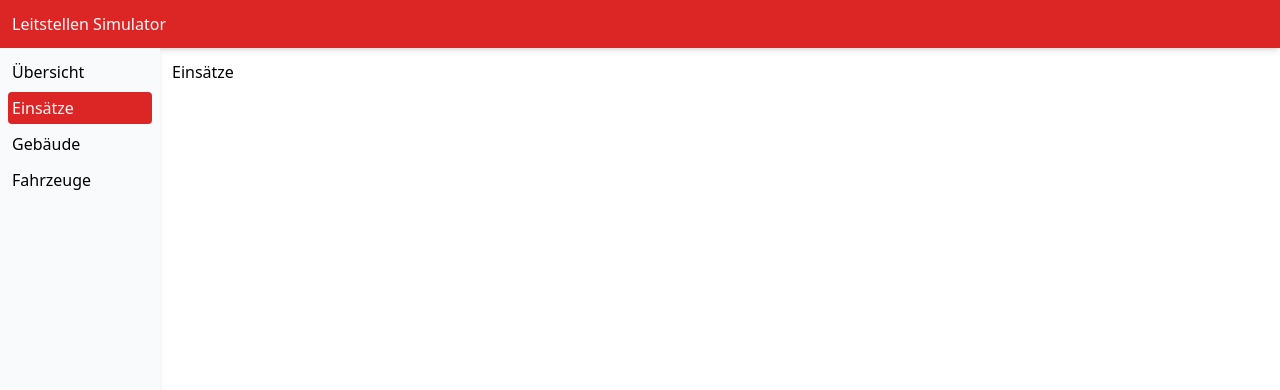
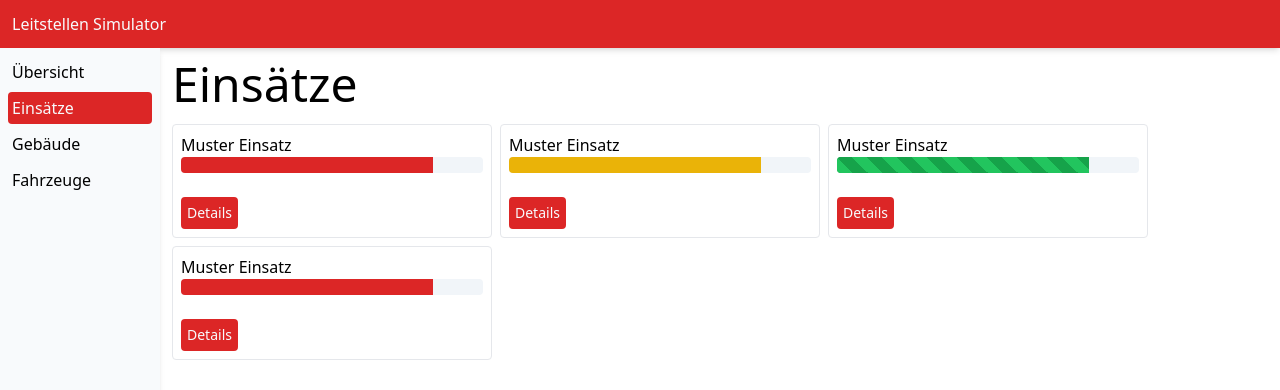
Before and after one commit to LeitstellenSimulator/game, a Nuxt app: page /missions in a window 1280 px wide. Shown: the top 390 px of the page. Built offline with nearby package versions, Linux system fonts and the light colour scheme.

Commit message:
Mission view

```diff
--- /dev/null
+++ b/components/MissionCard.vue
@@ -0,0 +1,73 @@
+<template>
+  <base-card class="mission-card">
+    <p>{{ mission.name }}</p>
+    <base-progress
+      :max="mission.duration"
+      :value="mission.current"
+      :animate="makeAnimate()"
+      :variant="makeVariant()"
+    />
+    <br />
+    <base-button size="sm">Details</base-button>
+  </base-card>
+</template>
+
+<script lang="ts">
+import { defineComponent } from "vue";
+import { MissionState } from "~/enums/MissionState";
+import { Mission } from "~/types/mission";
+
+export default defineComponent({
+  name: "MissionCard",
+  props: {
+    mission: {
+      type: Object,
+      default: () => {
+        return {
+          id: "00000000-0000-0000-0000-000000000000",
+          state: MissionState.ALERTED,
+          name: "Muster Einsatz",
+          duration: 3600,
+          current: 3000,
+          messages: [],
+        } as Mission;
+      },
+    },
+  },
+  data() {
+    return {
+      animate: false,
+    };
+  },
+
+  methods: {
+    makeVariant(): String {
+      switch (this.mission.state) {
+        case MissionState.ALERTED:
+        case MissionState.MISSING_VEHICLE:
+          return "primary";
+        case MissionState.DISPATCHED:
+          return "yellow";
+        case MissionState.ARRIVED:
+          return "green";
+        default:
+          return "primary";
+      }
+    },
+    makeAnimate(): Boolean {
+      switch (this.mission.state) {
+        case MissionState.ARRIVED:
+          return true;
+        default:
+          return false;
+      }
+    },
+  },
+});
+</script>
+
+<style scoped>
+.mission-card {
+  @apply max-w-sm w-80;
+}
+</style>
--- a/components/baseComponents/BaseButton.vue
+++ b/components/baseComponents/BaseButton.vue
@@ -1,7 +1,7 @@
 <template>
   <button
     class="btn"
-    :class="'btn-' + variant"
+    :class="'btn-' + variant + ' btn-' + size"
     :disabled="disabled"
     :type="type"
     @click="$emit('click', $event)"
@@ -23,6 +23,10 @@ export default defineComponent({
     type: {
       type: String,
       default: "button",
+    },
+    size: {
+      type: String,
+      default: "",
     },
     disabled: {
       type: Boolean,
@@ -60,4 +64,12 @@ export default defineComponent({
   hover:bg-slate-600 hover:text-slate-50
   disabled:bg-slate-400 disabled:border-slate-400 disabled:text-slate-50;
 }
+
+.btn.btn-sm {
+  @apply p-1 text-sm;
+}
+
+.btn.btn-lg {
+  @apply p-3 text-lg;
+}
 </style>
--- /dev/null
+++ b/components/baseComponents/BaseCard.vue
@@ -0,0 +1,19 @@
+<template>
+  <div class="card">
+    <slot />
+  </div>
+</template>
+
+<script lang="ts">
+import { defineComponent } from "vue";
+
+export default defineComponent({
+  name: "BaseCard",
+});
+</script>
+
+<style scoped>
+.card {
+  @apply border rounded p-2;
+}
+</style>
--- /dev/null
+++ b/components/baseComponents/BaseProgress.vue
@@ -0,0 +1,130 @@
+<template>
+  <div class="progressbar" :class="`${variant} ${animate ? 'animate' : ''}`">
+    <div
+      class="progress"
+      :style="'--width: ' + (value / (max - min)) * 100 + '%'"
+    ></div>
+  </div>
+</template>
+
+<script lang="ts">
+import { defineComponent } from "vue";
+
+export default defineComponent({
+  name: "BaseProgress",
+  props: {
+    min: {
+      type: Number,
+      default: 0,
+    },
+    max: {
+      type: Number,
+      default: 100,
+    },
+    value: {
+      type: Number,
+      default: 100,
+    },
+    variant: {
+      type: String,
+      default: "primary",
+    },
+    animate: {
+      type: Boolean,
+      default: false,
+    },
+  },
+});
+</script>
+
+<style scoped>
+.progressbar {
+  @apply h-4 rounded text-slate-50 overflow-hidden bg-slate-100;
+}
+
+.progressbar .progress {
+  @apply h-full;
+
+  width: var(--width);
+  background-size: 30px 30px;
+  animation: progress-bar-stripes 1.5s linear infinite;
+
+  @keyframes progress-bar-stripes {
+    from {
+      background-position: 60px 30px;
+    }
+
+    to {
+      background-position: 0 0;
+    }
+  }
+}
+
+.progressbar.primary .progress {
+  @apply bg-red-600;
+}
+
+.progressbar.primary.animate .progress {
+  background-image: linear-gradient(
+    45deg,
+    #dc2626 25%,
+    #ef4444 25%,
+    #ef4444 50%,
+    #dc2626 50%,
+    #dc2626 75%,
+    #ef4444 75%,
+    #ef4444
+  );
+}
+
+.progressbar.secondary .progress {
+  @apply bg-slate-600;
+}
+
+.progressbar.secondary.animate .progress {
+  background-image: linear-gradient(
+    45deg,
+    #475569 25%,
+    #64748b 25%,
+    #64748b 50%,
+    #475569 50%,
+    #475569 75%,
+    #64748b 75%,
+    #64748b
+  );
+}
+
+.progressbar.yellow .progress {
+  @apply bg-yellow-500;
+}
+
+.progressbar.yellow.animate .progress {
+  background-image: linear-gradient(
+    45deg,
+    #eab308 25%,
+    #facc15 25%,
+    #facc15 50%,
+    #eab308 50%,
+    #eab308 75%,
+    #facc15 75%,
+    #facc15
+  );
+}
+
+.progressbar.green .progress {
+  @apply bg-green-600;
+}
+
+.progressbar.green.animate .progress {
+  background-image: linear-gradient(
+    45deg,
+    #16a34a 25%,
+    #22c55e 25%,
+    #22c55e 50%,
+    #16a34a 50%,
+    #16a34a 75%,
+    #22c55e 75%,
+    #22c55e
+  );
+}
+</style>
--- /dev/null
+++ b/enums/MissionMessageType.ts
@@ -0,0 +1,5 @@
+export enum MissionMessageType {
+  ERROR = "ERROR",
+  HINT = "HINT",
+  SUCCESS = "SUCCESS",
+}
--- /dev/null
+++ b/enums/MissionState.ts
@@ -0,0 +1,6 @@
+export enum MissionState {
+  ALERTED = "ALERTED",
+  DISPATCHED = "DISPATCHED",
+  ARRIVED = "ARRIVED",
+  MISSING_VEHICLE = "MISSING_VEHICLE",
+}
--- a/pages/missions/index.vue
+++ b/pages/missions/index.vue
@@ -1,13 +1,86 @@
 <template>
-  <div>Einsätze</div>
+  <div>
+    <h1>Einsätze</h1>
+    <div class="missions">
+      <mission-card
+        v-for="mission of missions"
+        :key="mission.id"
+        :mission="mission"
+      />
+    </div>
+  </div>
 </template>
 
 <script lang="ts">
 import { defineComponent } from "vue";
+import { MissionState } from "~/enums/MissionState";
+import { Mission } from "~/types/mission";
+import { MissionMessageType } from "~/enums/MissionMessageType";
 
 export default defineComponent({
   name: "index",
+  data() {
+    return {
+      missions: [
+        {
+          id: "00000000-0000-0000-0000-000000000000",
+          state: MissionState.ALERTED,
+          name: "Muster Einsatz",
+          duration: 3600,
+          current: 3000,
+          messages: [],
+        },
+        {
+          id: "00000000-0000-0000-0000-000000000001",
+          state: MissionState.DISPATCHED,
+          name: "Muster Einsatz",
+          duration: 3600,
+          current: 3000,
+          messages: [
+            {
+              type: MissionMessageType.ERROR,
+              message: "Error",
+            },
+          ],
+        },
+        {
+          id: "00000000-0000-0000-0000-000000000002",
+          state: MissionState.ARRIVED,
+          name: "Muster Einsatz",
+          duration: 3600,
+          current: 3000,
+          messages: [
+            {
+              type: MissionMessageType.HINT,
+              message: "Hint",
+            },
+          ],
+        },
+        {
+          id: "00000000-0000-0000-0000-000000000003",
+          state: MissionState.MISSING_VEHICLE,
+          name: "Muster Einsatz",
+          duration: 3600,
+          current: 3000,
+          messages: [
+            {
+              type: MissionMessageType.SUCCESS,
+              message: "Success",
+            },
+          ],
+        },
+      ] as Mission[],
+    };
+  },
 });
 </script>
 
-<style scoped></style>
+<style scoped>
+h1 {
+  @apply text-5xl mb-4;
+}
+
+.missions {
+  @apply flex flex-wrap gap-2 max-w-7xl;
+}
+</style>
--- /dev/null
+++ b/types/mission.ts
@@ -0,0 +1,16 @@
+import { MissionState } from "~/enums/MissionState";
+import { MissionMessageType } from "~/enums/MissionMessageType";
+
+export type MissionMessage = Object & {
+  type: MissionMessageType;
+  message: string;
+};
+
+export type Mission = Object & {
+  id: string;
+  name: string;
+  state: MissionState;
+  duration: Number;
+  current: Number;
+  messages: MissionMessage[];
+};
```
